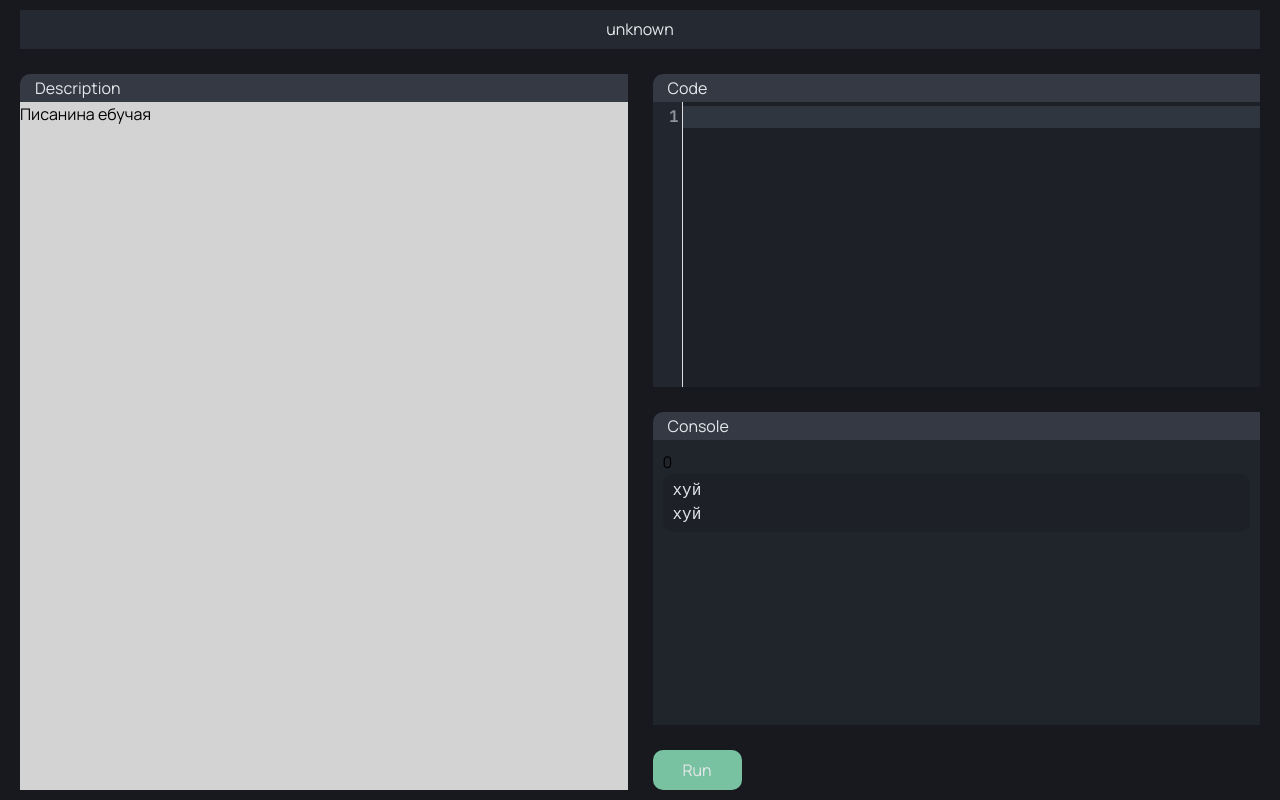
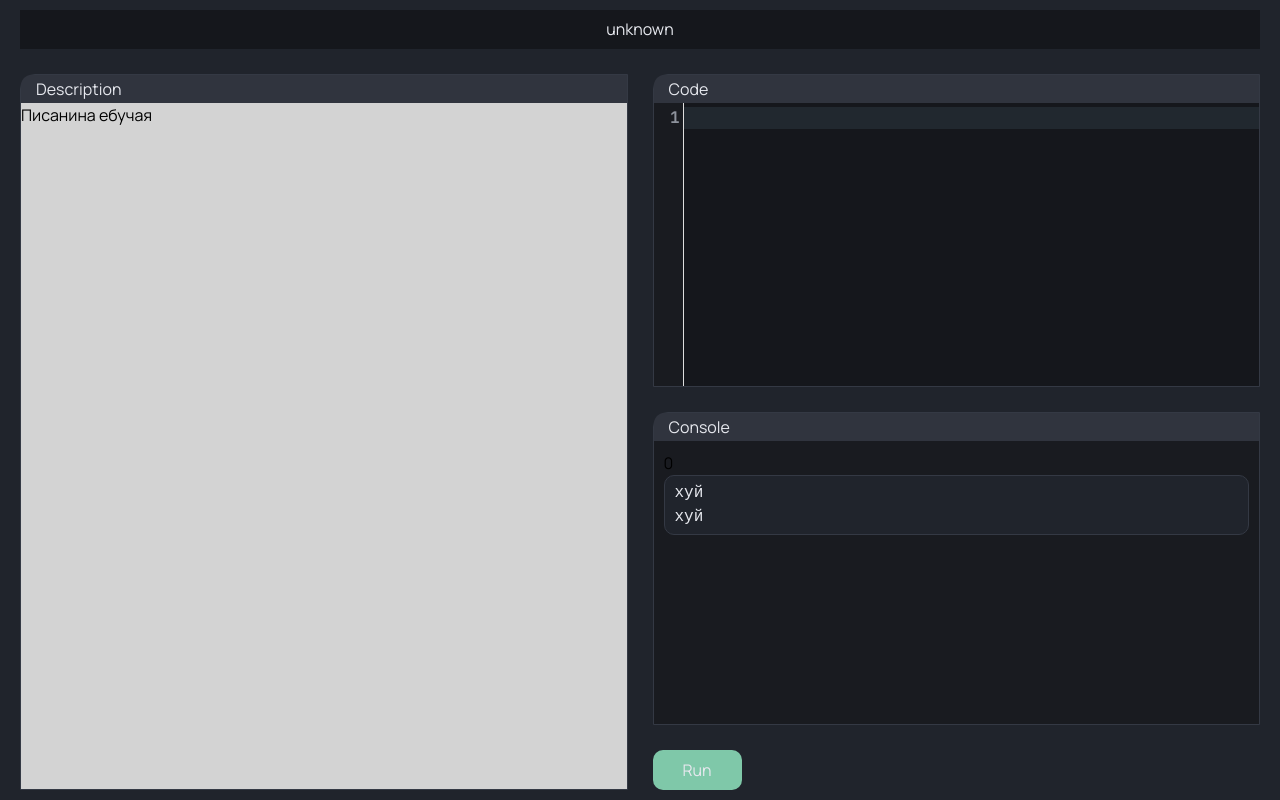
Before and after one commit to grekovpavel019/CodeDuel, a React (Vite) app in the folder frontend/: page /app in a window 1280 px wide. Built offline with nearby package versions, Linux system fonts and the light colour scheme.

Commit message:
styles: add styles to codepage

```diff
--- a/frontend/src/app/styles/variables.scss
+++ b/frontend/src/app/styles/variables.scss
@@ -1,42 +1,29 @@
 :root {
-
     /* Typography */
-
     --font-body: 'Manrope', sans-serif;
     --font-heading: 'Cormorant Garamond', serif;
     --font-code: 'JetBrains Mono', monospace;
 
-    --bg-title-bar: #343944;
-    --text-primary: #e5e7eb;
-
+    --bg-title-bar: #30343e;
+    --text-primary: #e6e8ee;
 
     /* App */
-
-    --main-bg: #17191f;
-    --header-bg: #252932;
-
+    --main-bg: #20242c;
+    --header-bg: #15171c;
 
     /* Header */
-
     --header-height: 40px;
 
+    /* Code editor */
+    --editor-bg: #15171c;
+    --editor-text: #d8dbe2;
+    --editor-gutter-bg: #191b20;
+    --editor-gutter-text: #8e939d;
+    --editor-active-line: #46586144;
+    --editor-selection: #303644;
+    --editor-scrollbar-controls: #ffffff44;
 
-    /* Code editor */
-
-    --editor-bg: #1d2027;
-    --editor-text: #d9dce2;
-
-    --editor-gutter-bg: #22262e;
-    --editor-gutter-text: #8d939e;
-
-    --editor-active-line: #303640;
-    --editor-selection: #353b47;
-
-    --editor-scrollbar-controls: #ffffff2e;
-
-
-    /* Syntax Highlight */
-
+    /* Syntax HighLight */
     --editor-syntax-keyword: #c792ea;
     --editor-syntax-string: #c3e88d;
     --editor-syntax-number: #f78c6c;
@@ -46,13 +33,8 @@
     --editor-syntax-type: #ffcb6b;
     --editor-syntax-operator: #89ddff;
 
+    /* Console */
+    --console-bg: #191b20;
 
-    /* Console */
-
-    --console-bg: #20242b;
-
-
-    /* Buttons */
-
-    --button-primary: #78c2a1;
+    --button-primary: #7fc8a9;
 }
--- a/frontend/src/pages/CodePage/CodePage.module.scss
+++ b/frontend/src/pages/CodePage/CodePage.module.scss
@@ -48,4 +48,8 @@ $page-gap: 25px;
 .consolePanelArea {
     min-width: 0;
     min-height: 0;
+
+    border: 1px solid #343944;
+    border-radius: 15px 0 0 0;
+
 }
--- a/frontend/src/shared/components/code-block/CodeBlock.module.scss
+++ b/frontend/src/shared/components/code-block/CodeBlock.module.scss
@@ -7,8 +7,9 @@
     padding: 5px 10px;
 
     border-radius: 10px;
+    border: 1px solid #343944;
 
-    background-color: var(--editor-bg);
+    background-color: #20242c;
 
     color: var(--text-primary);
 }
```
